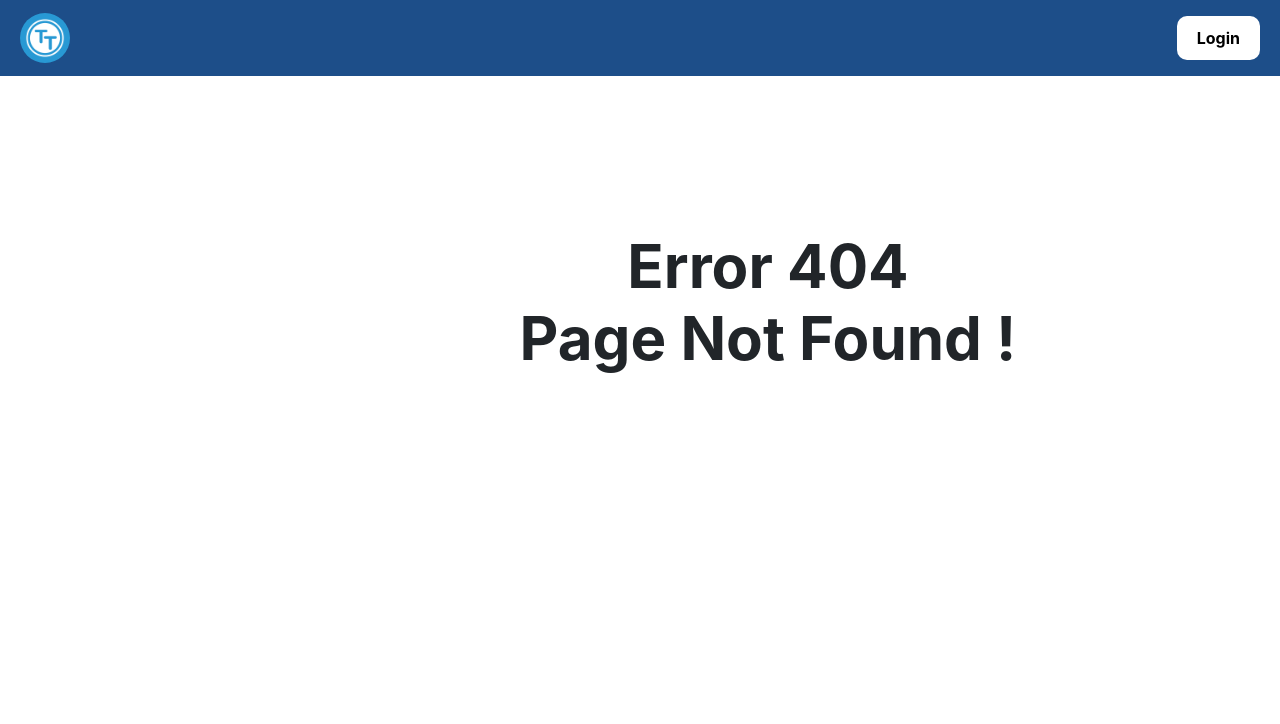
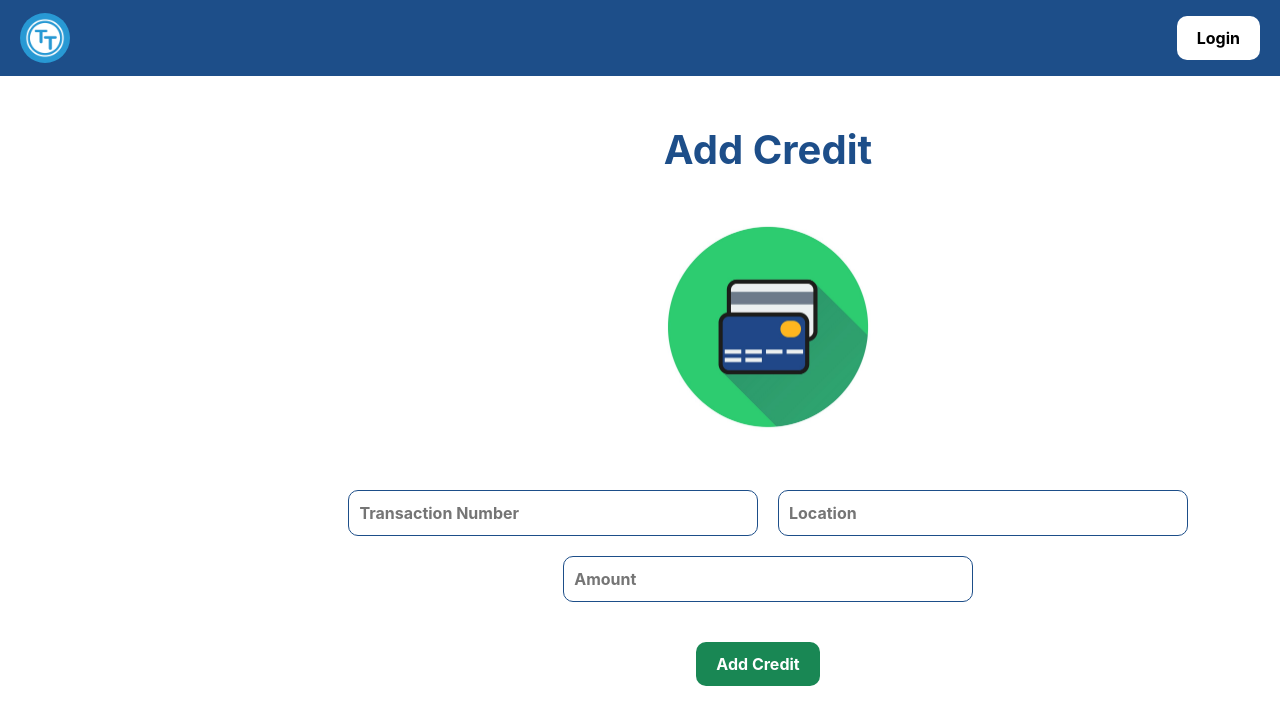
Before and after one commit to IT21016202/CSSE_Bus_Tiketing_System_Web_Application, a React (Create React App) app: page /addCredit in a window 1280 px wide. Before the commit this address had no page. Shown: the top 724 px of the page. Built offline with nearby package versions, Linux system fonts and the light colour scheme.

Commit message:
add credit and credit history

```diff
--- a/src/App.js
+++ b/src/App.js
@@ -1,37 +1,48 @@
-import './App.css';
-import './firebase/firebaseConfig';
-import { BrowserRouter, Routes, Route, Navigate, RouterProvider } from "react-router-dom";
+import "./App.css";
+import "./firebase/firebaseConfig";
+import {
+  BrowserRouter,
+  Routes,
+  Route,
+  Navigate,
+  RouterProvider,
+} from "react-router-dom";
 
-import SideBar from './components/SideBar';
-import Timetable from './components/Timetable';
-import Navbar from './components/Navbar';
-import Bus from './components/Bus';
-import Home from './components/Home';
-import BusRoute from './components/Route';
-import AddBus from './components/AddBus';
-import AddRoute from './components/AddRoute';
-import ViewBus from './components/ViewBus';
-import ViewRoute from './components/ViewRoute';
-import PlanSchedule from './components/PlanSchedule';
-import ViewTimetable from './components/ViewTimetable';
-import Report from './components/Report';
-import ViewBusesBasedOnStatus from './components/ViewBusesBasedOnStatus';
-import ViewTimetablesBasedOnStatus from './components/ViewTimetablesBasedOnStatus';
-import NotFound from './components/NotFound';
-import DayPassMansgement from './components/DayPassMansgement';
+import SideBar from "./components/SideBar";
+import Timetable from "./components/Timetable";
+import Navbar from "./components/Navbar";
+import Bus from "./components/Bus";
+import Home from "./components/Home";
+import BusRoute from "./components/Route";
+import AddBus from "./components/AddBus";
+import AddRoute from "./components/AddRoute";
+import ViewBus from "./components/ViewBus";
+import ViewRoute from "./components/ViewRoute";
+import PlanSchedule from "./components/PlanSchedule";
+import ViewTimetable from "./components/ViewTimetable";
+import Report from "./components/Report";
+import ViewBusesBasedOnStatus from "./components/ViewBusesBasedOnStatus";
+import ViewTimetablesBasedOnStatus from "./components/ViewTimetablesBasedOnStatus";
+import NotFound from "./components/NotFound";
+import DayPassMansgement from "./components/DayPassMansgement";
 
-import Login from './pages/Login';
+//Amisha
+import CreditTransactions from "./components/CreditTransactions";
+import AddCredit from "./components/AddCredit";
+import CreditHistory from "./components/CreditHistory";
+
+import Login from "./pages/Login";
 
 function App() {
   return (
     <BrowserRouter>
-      <Navbar/>
-        <div style={{width: "20%", float: "left"}}>
+      <Navbar />
+      <div style={{ width: "20%", float: "left" }}>
         <SideBar />
       </div>
-        <div style={{width: "80%", float: "right"}}>
+      <div style={{ width: "80%", float: "right" }}>
         <Routes>
-            <Route path="/" element={<Home/>}/>
+          <Route path="/" element={<Home />} />
           <Route path="/timetable" element={<Timetable />} />
           <Route path="/bus" element={<Bus />} />
           <Route path="/route" element={<BusRoute />} />
@@ -42,17 +53,25 @@ function App() {
           <Route path="/planschedule" element={<PlanSchedule />} />
           <Route path="/viewtimetable" element={<ViewTimetable />} />
           <Route path="/report" element={<Report />} />
-            <Route path="/viewbusesbasedonstatus" element={<ViewBusesBasedOnStatus />} />
-            <Route path='/viewTimetablesBasedOnStatus' element={<ViewTimetablesBasedOnStatus/>} />
-            <Route path='/dayPassManagement' element={<DayPassMansgement/>} />
+          <Route
+            path="/viewbusesbasedonstatus"
+            element={<ViewBusesBasedOnStatus />}
+          />
+          <Route
+            path="/viewTimetablesBasedOnStatus"
+            element={<ViewTimetablesBasedOnStatus />}
+          />
+          <Route path="/dayPassManagement" element={<DayPassMansgement />} />
 
-            <Route path='/login' element={<Login/>}/>
-            <Route path='/*' element={<NotFound/>} />
+          <Route path="/creditTransactions" element={<CreditTransactions />} />
+          <Route path="/addCredit" element={<AddCredit />} />
+          <Route path="/creditHistory" element={<CreditHistory />} />
 
+          <Route path="/login" element={<Login />} />
+          <Route path="/*" element={<NotFound />} />
         </Routes>
       </div>
     </BrowserRouter>
-
   );
 }
 
--- /dev/null
+++ b/src/components/AddCredit.js
@@ -0,0 +1,126 @@
+import React, { useState } from "react";
+import CreditIcon from "../images/add-credit.jpg";
+import { getDatabase, ref, set } from "firebase/database";
+
+function AddCredit() {
+  const database = getDatabase();
+
+  const [transactionNumber, setTransactionNumber] = useState("");
+  const [amount, setAmount] = useState("");
+  const [location, setLocation] = useState("");
+
+  function handleSubmit(e) {
+    e.preventDefault();
+
+    //Add route to realtime DB
+    const routeRef = ref(database, "creditTransactions/" + transactionNumber);
+    const routeData = {
+      TransactionNumber: transactionNumber,
+      Amount: amount,
+      Location: location,
+      CreatedAt: new Date().toString(),
+      UpdatedAt: new Date().toString(),
+    };
+
+    set(routeRef, routeData)
+      .then(() => {
+        console.log("Data set to DB");
+        alert("Credit Added Successfully!");
+      })
+      .catch((error) => {
+        console.log(error);
+      });
+  }
+
+  return (
+    <div>
+      <div style={top}>
+        <h1 style={add}>Add Credit</h1>
+        <img style={route} src={CreditIcon} width={250} />
+      </div>
+
+      <div style={inputDiv}>
+        <input
+          style={inputBox}
+          type="text"
+          placeholder="Transaction Number"
+          onChange={(e) => {
+            setTransactionNumber(e.target.value);
+          }}
+        />
+        <input
+          style={inputBox}
+          type="text"
+          placeholder="Location"
+          onChange={(e) => {
+            setLocation(e.target.value);
+          }}
+        />
+        <input
+          style={inputBox}
+          type="text"
+          placeholder="Amount"
+          onChange={(e) => {
+            setAmount(e.target.value);
+          }}
+        />
+      </div>
+
+      <div style={btnDiv}>
+        <button
+          style={button}
+          className="btn btn-success"
+          onClick={handleSubmit}
+        >
+          Add Credit
+        </button>
+      </div>
+    </div>
+  );
+}
+
+const top = {
+  textAlign: "center",
+  marginTop: "50px",
+};
+
+const add = {
+  color: "#1D4E89",
+  fontWeight: "bold",
+};
+
+const route = {
+  marginTop: "20px",
+};
+
+const inputDiv = {
+  textAlign: "center",
+  marginTop: "30px",
+};
+
+const inputBox = {
+  width: "40%",
+  padding: "10px",
+  margin: "10px",
+  border: "1px solid #1D4E89",
+  borderRadius: "10px",
+  backgroundColor: "white",
+  color: "black",
+  fontWeight: "bold",
+};
+
+const btnDiv = {
+  marginTop: "30px",
+  textAlign: "center",
+  marginTop: "30px",
+};
+
+const button = {
+  border: "none",
+  padding: "10px 20px",
+  marginRight: "20px",
+  borderRadius: "10px",
+  fontWeight: "bold",
+};
+
+export default AddCredit;
--- /dev/null
+++ b/src/components/CreditHistory.css
@@ -0,0 +1,62 @@
+.card {
+    background-color: #fff;
+    border-radius: 10px;
+    border: none;
+    position: relative;
+    margin-bottom: 30px;
+    box-shadow: 0 0.46875rem 2.1875rem rgba(90,97,105,0.1), 0 0.9375rem 1.40625rem rgba(90,97,105,0.1), 0 0.25rem 0.53125rem rgba(90,97,105,0.12), 0 0.125rem 0.1875rem rgba(90,97,105,0.1);
+}
+.l-bg-cherry {
+    background: linear-gradient(to right, #493240, #f09) !important;
+    color: #fff;
+}
+
+.l-bg-blue-dark {
+    background: linear-gradient(to right, #373b44, #4286f4) !important;
+    color: #fff;
+}
+
+.l-bg-green-dark {
+    background: linear-gradient(to right, #0a504a, #38ef7d) !important;
+    color: #fff;
+}
+
+.l-bg-orange-dark {
+    background: linear-gradient(to right, #a86008, #ffba56) !important;
+    color: #fff;
+}
+
+.card .card-statistic-3 .card-icon-large .fas, .card .card-statistic-3 .card-icon-large .far, .card .card-statistic-3 .card-icon-large .fab, .card .card-statistic-3 .card-icon-large .fal {
+    font-size: 110px;
+}
+
+.card .card-statistic-3 .card-icon {
+    text-align: center;
+    line-height: 50px;
+    margin-left: 15px;
+    color: #000;
+    position: absolute;
+    right: -5px;
+    top: 20px;
+    opacity: 0.1;
+}
+
+.l-bg-cyan {
+    background: linear-gradient(135deg, #289cf5, #84c0ec) !important;
+    color: #fff;
+}
+
+.l-bg-green {
+    background: linear-gradient(135deg, #23bdb8 0%, #43e794 100%) !important;
+    color: #fff;
+}
+
+.l-bg-orange {
+    background: linear-gradient(to right, #f9900e, #ffba56) !important;
+    color: #fff;
+}
+
+.l-bg-cyan {
+    background: linear-gradient(135deg, #289cf5, #84c0ec) !important;
+    color: #fff;
+}
--- /dev/null
+++ b/src/components/CreditHistory.js
@@ -0,0 +1,117 @@
+import React, { useState, useEffect } from "react";
+import { getDatabase, ref, get, update } from "firebase/database";
+import "./CreditHistory.css";
+
+function CreditHistory() {
+  const [credit, setCredits] = useState({});
+
+  const database = getDatabase();
+
+  useEffect(() => {
+    const creditRef = ref(database, "creditTransactions/");
+    get(creditRef)
+      .then((snapshot) => {
+        if (snapshot.exists()) {
+          const data = snapshot.val();
+          setCredits(data);
+        } else {
+          console.log("Credit Data Not Found !");
+        }
+      })
+      .catch((err) => {
+        console.error("Error retrieving credit data:", err);
+      });
+  }, []);
+
+  function formatDate(timestamp) {
+    const date = new Date(timestamp);
+    const year = date.getFullYear();
+    const month = (date.getMonth() + 1).toString().padStart(2, "0"); // Month is 0-indexed
+    const day = date.getDate().toString().padStart(2, "0");
+
+    return `${year}-${month}-${day}`;
+  }
+
+  //   function formatTimestampToTime(timestamp) {
+  //     const date = new Date(timestamp * 1000); // Convert from seconds to milliseconds
+  //     const hours = date.getHours().toString().padStart(2, "0");
+  //     const minutes = date.getMinutes().toString().padStart(2, "0");
+  //     const seconds = date.getSeconds().toString().padStart(2, "0");
+
+  //     return `${hours}:${minutes}:${seconds}`;
+  //   }
+
+  return (
+    <div >
+      <div style={top}>
+        <h1 style={add}>Credit History</h1>
+      </div>
+
+      {Object.values(credit).map((creditData) => (
+        <div className="container" style={{ marginTop: "40px" }}>
+          <div className="row ">
+            <div className="col-xl-6 col-lg-6">
+              <div className="card l-bg-blue-dark">
+                <div className="card-statistic-3 p-4">
+                  <div className="card-icon card-icon-large">
+                    <i className="fas fa-users"></i>
+                  </div>
+                  <div className="mb-4">
+                    <h5 className="card-title mb-0">
+                      Transaction No: {creditData.TransactionNumber}{" "}
+                    </h5>
+                  </div>
+                  <div className="row align-items-center mb-2 d-flex">
+                    <div className="col-8">
+                      <h2 className="d-flex align-items-center mb-0">
+                        Amount Added: Rs.{creditData.Amount}
+                      </h2>
+                    </div>
+                    <div className="col-4 text-right">
+                      <span>
+                        Date {formatDate(creditData.CreatedAt)}{" "}
+                        <i className="fa fa-arrow-up"></i>
+                      </span>
+                      {/* Time: {formatTimestampToTime(creditData.CreatedAt)}{" "}
+                      <i className="fa fa-arrow-up"></i> */}
+                      <span>
+                        Location {creditData.Location}
+                        <i className="fa fa-arrow-up"></i>
+                      </span>
+                    </div>
+                  </div>
+                  <div
+                    className="progress mt-1 "
+                    data-height="8"
+                    style={{ height: "8px" }}
+                  >
+                    <div
+                      className="progress-bar l-bg-green"
+                      role="progressbar"
+                      data-width="25%"
+                      aria-valuenow="25"
+                      aria-valuemin="0"
+                      aria-valuemax="100"
+                      style={{ width: "25%" }}
+                    ></div>
+                  </div>
+                </div>
+              </div>
+            </div>
+          </div>
+        </div>
+      ))}
+    </div>
+  );
+}
+
+const top = {
+  textAlign: "center",
+  marginTop: "50px",
+};
+
+const add = {
+  color: "#1D4E89",
+  fontWeight: "bold",
+};
+export default CreditHistory;
--- /dev/null
+++ b/src/components/CreditTransactions.js
@@ -0,0 +1,56 @@
+import React from "react";
+import ViewCreditBal from "../images/credit-balance.jpg";
+import AddCredit from "../images/add-credit.jpg";
+import { Link } from "react-router-dom";
+
+function CreditTransactions() {
+  return (
+    <div>
+      <p style={topic}>Welcome to Transist Token Credit </p>
+      <Link to="/creditHistory">
+        <div style={imageTimeTable}>
+          <img src={ViewCreditBal} width={270} />
+          <h2 style={subtitle}>View Credit Balance</h2>
+        </div>
+      </Link>
+
+      <Link to="/addCredit">
+        <div style={imageAddTimeTable}>
+          <img src={AddCredit} width={270} />
+          <h2 style={subtitle}>Add Credit</h2>
+        </div>
+      </Link>
+    </div>
+  );
+}
+
+const topic = {
+  color: "#1D4E89",
+  textAlign: "center",
+  fontSize: "50px",
+  fontWeight: "bold",
+  marginTop: "30px",
+};
+
+const imageTimeTable = {
+  display: "inline-block",
+  margin: "5%",
+  marginLeft: "15%",
+};
+
+const imageAddTimeTable = {
+  width: "25%",
+  display: "inline-block",
+  flex: "right",
+  margin: "5%",
+  marginLeft: "15%",
+};
+
+const subtitle = {
+  textAlign: "center",
+  color: "#1D4E89",
+  fontWeight: "bold",
+  marginTop: "15px",
+};
+
+export default CreditTransactions;
--- a/src/components/SideBar.js
+++ b/src/components/SideBar.js
@@ -31,7 +31,7 @@ const SideBar = ({ relaod }) => {
             {" "}
             <li style={li}>Reports</li>
           </Link>
-          <Link style={{ textDecoration: "none" }} to="report">
+          <Link style={{ textDecoration: "none" }} to="/creditTransactions">
             {" "}
             <li style={li}>Credit Transactions</li>
           </Link>
```
Also changed, not shown: src/images/add-credit.jpg (added), src/images/credit-balance.jpg (added). Lines whose indentation alone changed are shown as unchanged.
